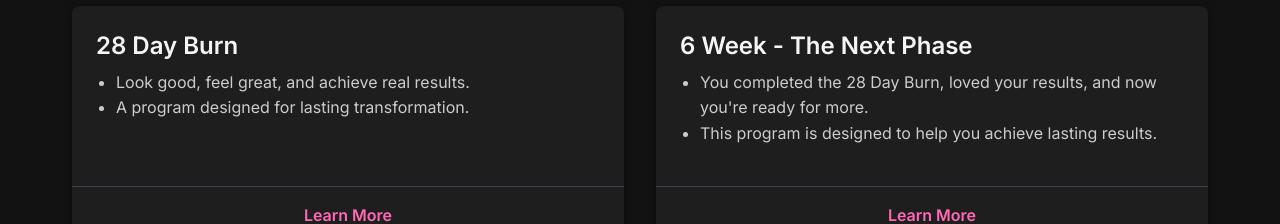
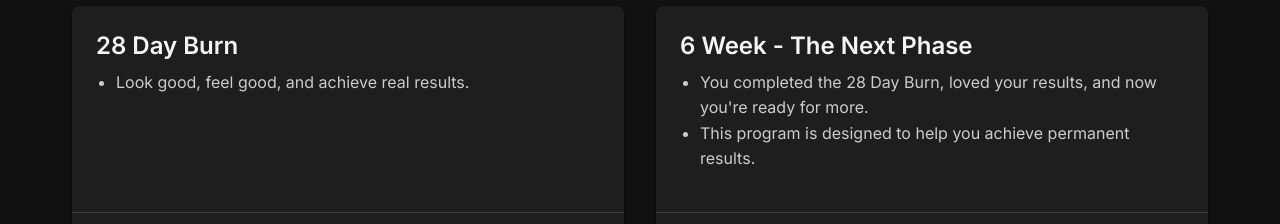
Before and after one commit to algometica/emelifts, a Next.js app: page / in a window 1280 px wide. Shown: the part 557-781 px from the top of the page. Built offline with nearby package versions, Linux system fonts and the light colour scheme.

Commit message:
fix pricing

```diff
--- a/src/components/Pricing.js
+++ b/src/components/Pricing.js
@@ -6,8 +6,7 @@ const Pricing = () => {
       name: '28 Day Burn',
       price: 'Custom',
       features: [
-        'Look good, feel great, and achieve real results.',
-        'A program designed for lasting transformation.'
+        'Look good, feel good, and achieve real results.'
       ],
       link: 'https://www.trainerize.me/profile/emelifts/?planGUID=e081c7397a73460f8f60bdec1ac84ea5',
     },
@@ -16,7 +15,7 @@ const Pricing = () => {
       price: 'Custom',
       features: [
         'You completed the 28 Day Burn, loved your results, and now you\'re ready for more.',
-        'This program is designed to help you achieve lasting results.'
+        'This program is designed to help you achieve permanent results.'
       ],
       link: 'https://www.trainerize.me/checkout/emelifts/EMELYN.ESCOBIDO?planGUID=b78be814504a4ef3b14dfcec85ccb8c3',
     },
```
